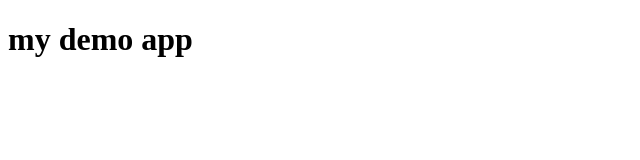
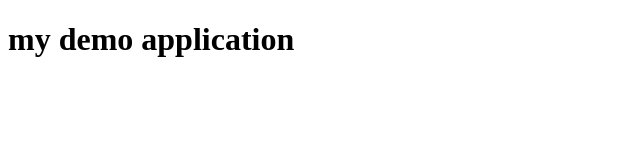
Before and after one commit to manojmanu276/CodeCommit-CodeBuild-CodePipeline-CodeDeploy, a plain HTML site: page index.html in a window 1280 px wide. Shown: the whole page, without its empty margins (0-640 px from the left). Drawn offline with Linux system fonts and the light colour scheme.

Commit message:
sample file added

```diff
--- a/index.html
+++ b/index.html
@@ -1,2 +1,2 @@
 <!DOCTYPE html>
-<h1>my demo app</h1>
+<h1>my demo application</h1>
```
